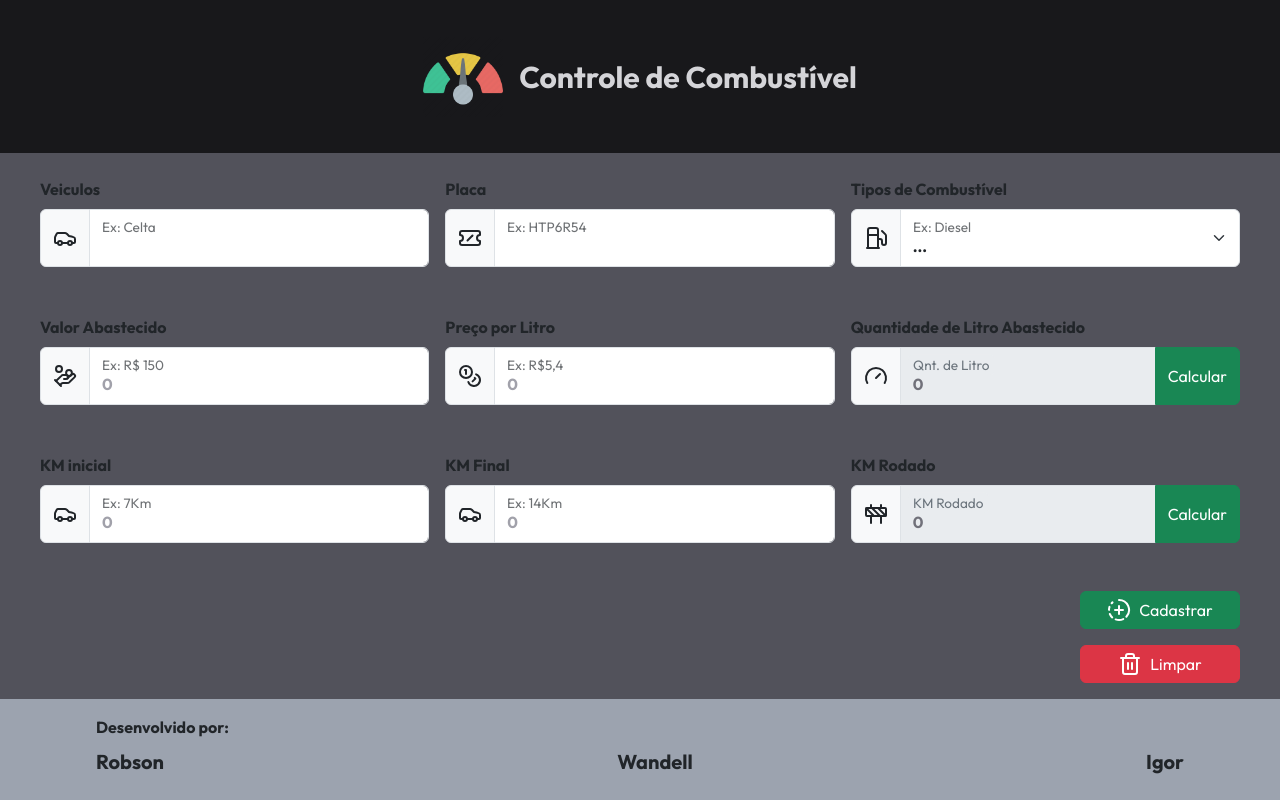
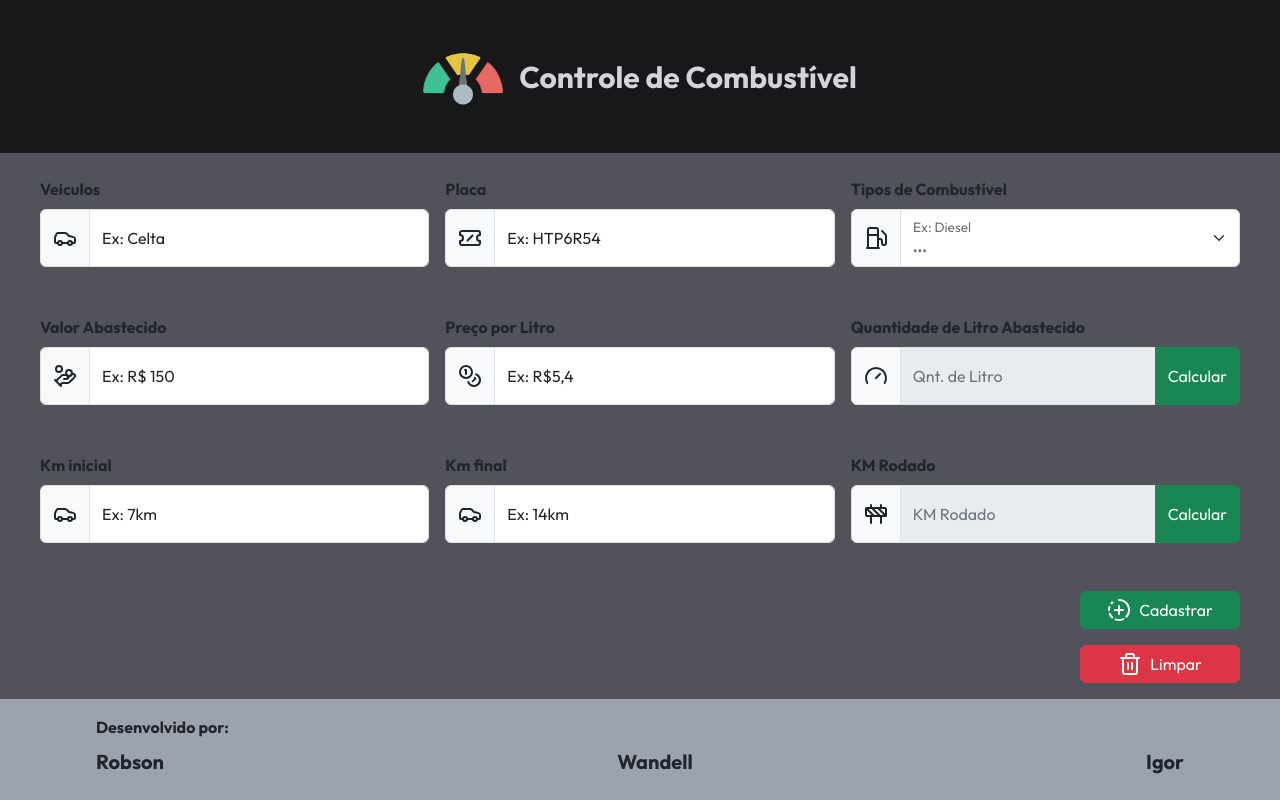
Before and after one commit to Andre-Oliveiraa/Controle_de_Combustivel, a React (Vite) app: page /homepage in a window 1280 px wide. Built offline with nearby package versions, Linux system fonts and the light colour scheme.

Commit message:
Criação pag

```diff
--- a/package.json
+++ b/package.json
@@ -15,6 +15,7 @@
     "react": "^18.2.0",
     "react-bootstrap": "^2.10.2",
     "react-dom": "^18.2.0",
+    "react-hook-form": "^7.51.3",
     "react-router-dom": "^6.22.3"
   },
   "devDependencies": {
--- a/src/routes/homepage.tsx
+++ b/src/routes/homepage.tsx
@@ -7,85 +7,28 @@ import InputGroup from 'react-bootstrap/InputGroup';
 import FloatingLabel from 'react-bootstrap/FloatingLabel';
 import { Car, CircleFadingPlus, Trash2, Fuel as Fuelcon, HandCoins, Coins, Gauge, Construction, TicketSlash } from 'lucide-react'
 import { useState } from 'react';
+import { useForm } from 'react-hook-form'
 import Button from 'react-bootstrap/Button';
 
-interface Object_car {
-  nome: string,
-  placa: string,
-  km_rodado: string
-}
-
-interface Info_Fuel {
-  car: Object_car
-  Type: string,
-  valueFuel: string | number,
-  valueAbasta: string | number,
-  qntFuel: string | number,
-  km_rodado_car: number
+interface PropsObjectInfo{
+  finaliKm: string,
+  initKm: string,
+  moneyFuel: string,
+  moneyLitro: string,
+  nameCar: string,
+  placaCar: string,
+  typeFuel: string
 }
 
 export default function HomePage() {
 
-  const [nameCar, SetNameCar] = useState(' ')
-  const [valuePlaca, SetValuePlaca] = useState(' ')
-  const [nameFuel, SetNameFuel] = useState(' ')
-  const [valueFuel, SetValueFuel] = useState(0)
-  const [money, SetMoney] = useState(0)
-  const [qntFuel, SetQntFuel] = useState(0)
-  const [valueKmInit, SetKmInit] = useState<any>(0)
-  const [valueKmFinali, SetKmFinali] = useState<any>(0)
-  const [valueKmTotal, SetKmTotal] = useState(0)
+  const [infoAll, SetInfoAll] = useState<PropsObjectInfo>()
 
-  function OnClickInfo() {
+  const { register, handleSubmit } = useForm()
 
-    const objectCar: Object_car = {
-      nome: nameCar,
-      placa: valuePlaca,
-      km_rodado: valueKmFinali
-    }
-
-    const infoAll: Info_Fuel = {
-      Type: nameFuel,
-      valueFuel: money,
-      valueAbasta: valueFuel,
-      qntFuel: qntFuel,
-      km_rodado_car: valueKmTotal,
-      car: objectCar
-    }
-
+  async function handleReqiterSubmit(dataForm: any) {
+    SetInfoAll(dataForm)
     console.log(infoAll)
-
-    SetNameCar(' ')
-    SetNameFuel(' ')
-    SetKmInit(' ')
-    SetValueFuel(0)
-    SetMoney(0)
-    SetQntFuel(0)
-    SetValuePlaca(' ')
-    SetKmFinali(' ')
-    SetKmTotal(0)
-  }
-
-  function CalKM() {
-    SetKmTotal(valueKmFinali - valueKmInit)
-  }
-
-  function Fuel(){
-    const totall = valueFuel / money
-    const total = totall.toFixed(2)
-    SetQntFuel(Number(total))
-  }
-
-  function onClear() {
-    SetNameCar(' ')
-    SetNameFuel(' ')
-    SetKmInit(' ')
-    SetValueFuel(0)
-    SetMoney(0)
-    SetQntFuel(0)
-    SetValuePlaca(' ')
-    SetKmFinali(' ')
-    SetKmTotal(0)
   }
 
   const fuel = ['Gasolina Comum', 'Gasolina Aditivada', 'Álcool - Etanol', 'Diesel']
@@ -98,7 +41,7 @@ export default function HomePage() {
       </HeaderRoot>
 
       {/* Home */}
-      <div className='w-full items-center flex flex-col px-10'>
+      <form onSubmit={handleSubmit(handleReqiterSubmit)} className='w-full items-center flex flex-col px-10'>
         <div className='grid grid-cols-3 gap-3 w-full'>
           <div >
             <Form.Label className='font-bold'>Veiculos</Form.Label>
@@ -108,13 +51,12 @@ export default function HomePage() {
                 label='Ex: Celta'
               >
                 <Form.Control
-                  className='font-bold text-zinc-400 focus:text-zinc-400'
+                  className='font-bold text-zinc-500 focus:text-zinc-500'
                   type="text"
                   placeholder='Celta'
                   aria-describedby="km inicil"
-                  onChange={(e) => { SetNameCar(e?.target?.value) }}
-                  value={nameCar}
                   required
+                  {...register('nameCar')}
                 />
               </FloatingLabel>
             </InputGroup>
@@ -127,12 +69,12 @@ export default function HomePage() {
                 label='Ex: HTP6R54'
               >
                 <Form.Control
-                  className='font-bold text-zinc-400 focus:text-zinc-400'
+                  className='font-bold text-zinc-500 focus:text-zinc-500'
                   type="text"
                   placeholder='JTR 1S89'
+                  required
                   aria-describedby="km inicil"
-                  onChange={(e) => { SetValuePlaca(e?.target?.value) }}
-                  value={valuePlaca}
+                  {...register('placaCar')}
                 />
               </FloatingLabel>
             </InputGroup>
@@ -144,12 +86,16 @@ export default function HomePage() {
               <FloatingLabel
                 label='Ex: Diesel'
               >
-                <Form.Select aria-label="Default select example" onChange={(e) => { SetNameFuel(e?.target?.value) }} className='font-bold'>
-                  <option selected>...</option>
+                <Form.Select
+                aria-label="Default select example"
+                className='font-bold text-zinc-500'
+                {...register('typeFuel')}
+                >
+                  <option selected className='font-bold text-zinc-500'>...</option>
                   {fuel?.map(
                     fuel => {
                       return (
-                        <option value={fuel} className='font-bold'>{fuel}</option>
+                        <option value={fuel} className='font-bold text-zinc-500'>{fuel}</option>
                       )
                     }
                   )}
@@ -167,12 +113,12 @@ export default function HomePage() {
                 label='Ex: R$ 150'
               >
                 <Form.Control
-                  className='font-bold text-zinc-400 focus:text-zinc-400'
+                  className='font-bold text-zinc-500 focus:text-zinc-500'
                   type="number"
                   placeholder='Ex: R$100'
                   aria-describedby="km inicil"
-                  onChange={(e) => { SetValueFuel(Number(e?.target?.value)) }}
-                  value={valueFuel}
+                  required
+                  {...register('moneyFuel')}
                 />
               </FloatingLabel>
             </InputGroup>
@@ -185,12 +131,12 @@ export default function HomePage() {
                 label='Ex: R$5,4'
               >
                 <Form.Control
-                  className='font-bold text-zinc-400 focus:text-zinc-400'
+                  className='font-bold text-zinc-500 focus:text-zinc-500'
                   type="number"
                   placeholder='Ex: R$5,9'
                   aria-describedby="km final"
-                  onChange={(e) => { SetMoney(Number(e?.target?.value)) }}
-                  value={money}
+                  required
+                  {...register('moneyLitro')}
                 />
               </FloatingLabel>
             </InputGroup>
@@ -208,44 +154,45 @@ export default function HomePage() {
                   placeholder='Ex: 10L'
                   aria-describedby="km final"
                   disabled
-                  value={qntFuel}
                 />
               </FloatingLabel>
-              <Button variant='success' onClick={Fuel}>Calcular</Button>
+              <Button variant='success'>Calcular</Button>
             </InputGroup>
           </div>
         </div>
         <div className='grid grid-cols-3 gap-3 w-full'>
-          <div>
-            <Form.Label className="font-bold">KM inicial</Form.Label>
+        <div >
+            <Form.Label className='font-bold'>Km inicial</Form.Label>
             <InputGroup className="mb-5">
               <InputGroup.Text><Car /></InputGroup.Text>
               <FloatingLabel
-                label='Ex: 7Km'
+                label='Ex: 7km'
               >
                 <Form.Control
-                  className='font-bold text-zinc-400 focus:text-zinc-400'
-                  type="number"
+                  className='font-bold text-zinc-500 focus:text-zinc-500'
+                  type="text"
+                  placeholder='Celta'
                   aria-describedby="km inicil"
-                  onChange={(e) => { SetKmInit(e?.target?.value) }}
-                  value={valueKmInit}
+                  required
+                  {...register('initKm')}
                 />
               </FloatingLabel>
             </InputGroup>
           </div>
-          <div>
-            <Form.Label className="font-bold">KM Final</Form.Label>
+          <div >
+            <Form.Label className='font-bold'>Km final</Form.Label>
             <InputGroup className="mb-5">
               <InputGroup.Text><Car /></InputGroup.Text>
               <FloatingLabel
-                label='Ex: 14Km'
+                label='Ex: 14km'
               >
                 <Form.Control
-                  className='font-bold text-zinc-400 focus:text-zinc-400'
-                  type="number"
-                  aria-describedby="km final"
-                  onChange={(e) => { SetKmFinali(e?.target?.value) }}
-                  value={valueKmFinali}
+                  className='font-bold text-zinc-500 focus:text-zinc-500'
+                  type="text"
+                  placeholder='Celta'
+                  aria-describedby="km inicil"
+                  required
+                  {...register('finaliKm')}
                 />
               </FloatingLabel>
             </InputGroup>
@@ -263,18 +210,17 @@ export default function HomePage() {
                   aria-describedby="km final"
                   disabled
                   placeholder='0'
-                  value={valueKmTotal}
                 />
               </FloatingLabel>
-              <Button variant='success' onClick={CalKM}>Calcular</Button>
+              <Button variant='success'>Calcular</Button>
             </InputGroup>
           </div>
         </div>
         <div className='w-40 ml-auto'>
-          <Button variant="success" onClick={OnClickInfo} className='mb-3 flex gap-2 items-center justify-center hover:text-green-200 w-full' type='submit'><CircleFadingPlus /><p>Cadastrar</p></Button>
-          <Button variant="danger" onClick={onClear} className='mb-3 flex gap-2 items-center justify-center hover:text-red-200 w-full' type='submit'><Trash2 /><p>Limpar</p></Button>
+          <Button variant="success" className='mb-3 flex gap-2 items-center justify-center hover:text-green-200 w-full' type='submit'><CircleFadingPlus /><p>Cadastrar</p></Button>
+          <Button variant="danger" className='mb-3 flex gap-2 items-center justify-center hover:text-red-200 w-full' type='submit'><Trash2 /><p>Limpar</p></Button>
         </div>
-      </div>
+      </form>
 
       {/* Footer */}
       <footer className='h-32 bg-gray-400 w-full px-24 py-3 justify-between flex flex-col'>
--- a/src/routes/mainwindows.tsx
+++ b/src/routes/mainwindows.tsx
@@ -16,8 +16,7 @@ export default function MainWindows() {
         <HeaderTitle>Controle de Combustível</HeaderTitle>
       </HeaderRoot>
 
-
-      <p className='text-4xl w-1/2 my-1'>Bem vindo, ao nosso sistema de controle de combustível que visa ajudar voçê a ter mais controle e gerenciar os seus carros e caminhões ou para planejar seus gastos na viajem. </p>
+      <p className='text-4xl w-1/2 my-1 text-justify'>Bem vindo, ao nosso sistema de controle de combustível que visa ajudar voçê a ter mais controle e gerenciar os seus carros e caminhões ou para planejar seus gastos na viajem. </p>
       <Link to={'homepage'} className='my-4'>
       <Button variant='success'>Button Test</Button>
      </Link>
```
Also changed, not shown: 1 other file (tests, documents, lock files or other folders).
